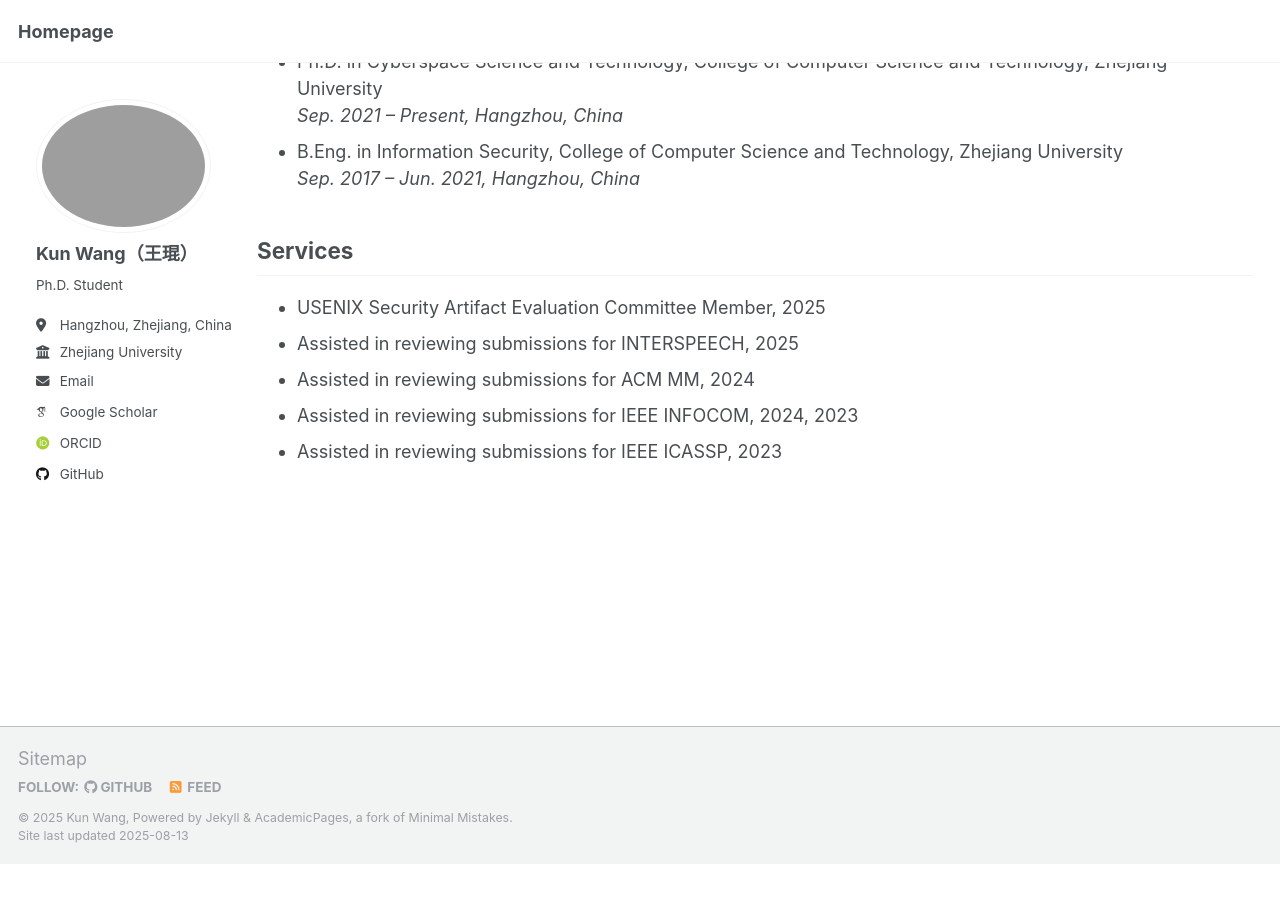
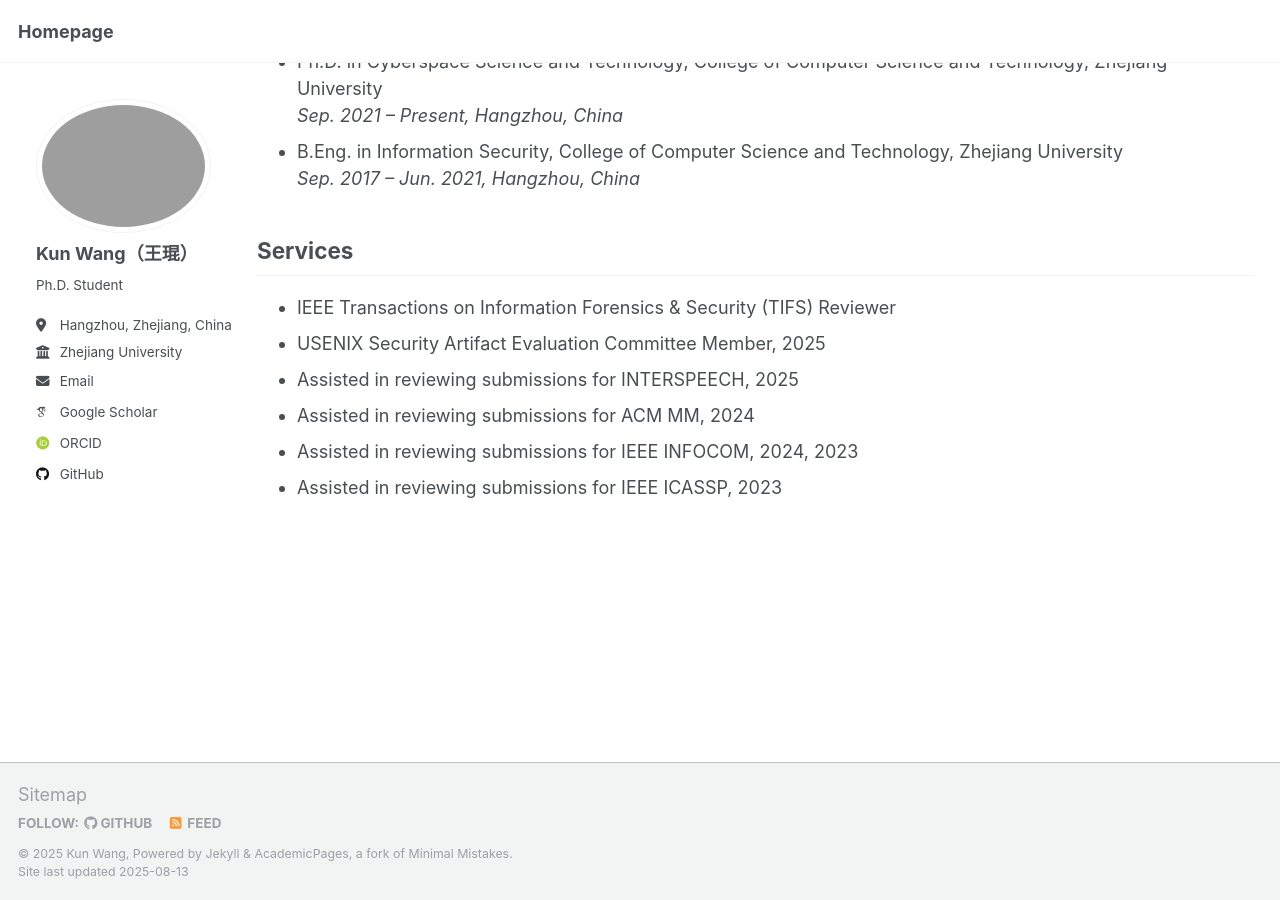
Before and after one commit to kunwang-ken/kunwang-ken.github.io, a Jekyll site: the page built from _pages/about.md, in a window 1280 px wide and 900 px high, scrolled down 670 px. Built offline with Jekyll 4.4.1, drawn with Linux system fonts in a browser that asks for light colours; some web fonts are replaced; before the commit the page ends 1534 px from its top, so only the background shows below that.

Commit message:
Add TIFS Reviewer

```diff
--- a/_pages/about.md
+++ b/_pages/about.md
@@ -46,6 +46,7 @@ _Sep. 2017 – Jun. 2021, Hangzhou, China_
 
 
 ## Services
+- IEEE Transactions on Information Forensics & Security (TIFS) Reviewer
 - USENIX Security Artifact Evaluation Committee Member, 2025
 - Assisted in reviewing submissions for INTERSPEECH, 2025
 - Assisted in reviewing submissions for ACM MM, 2024
```
